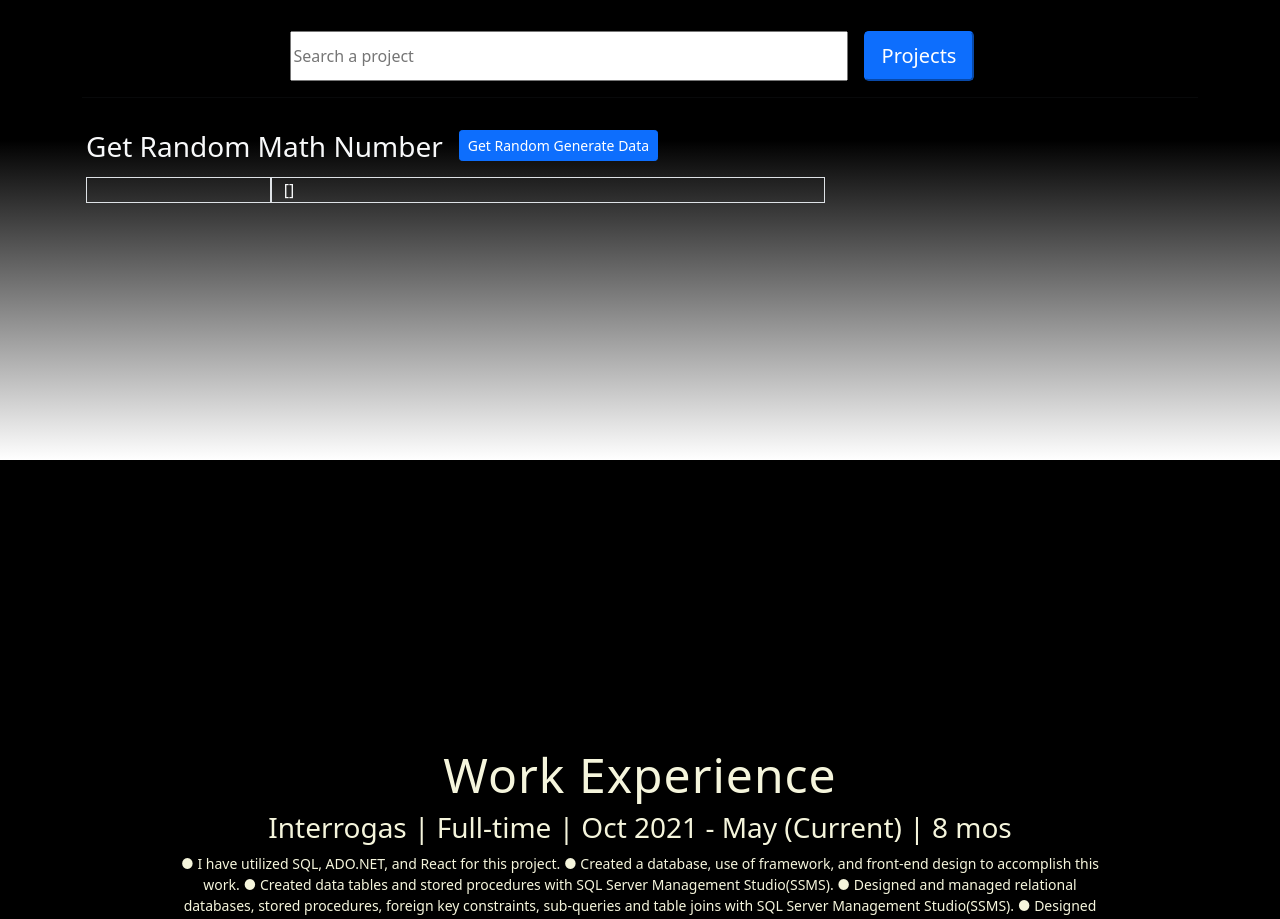
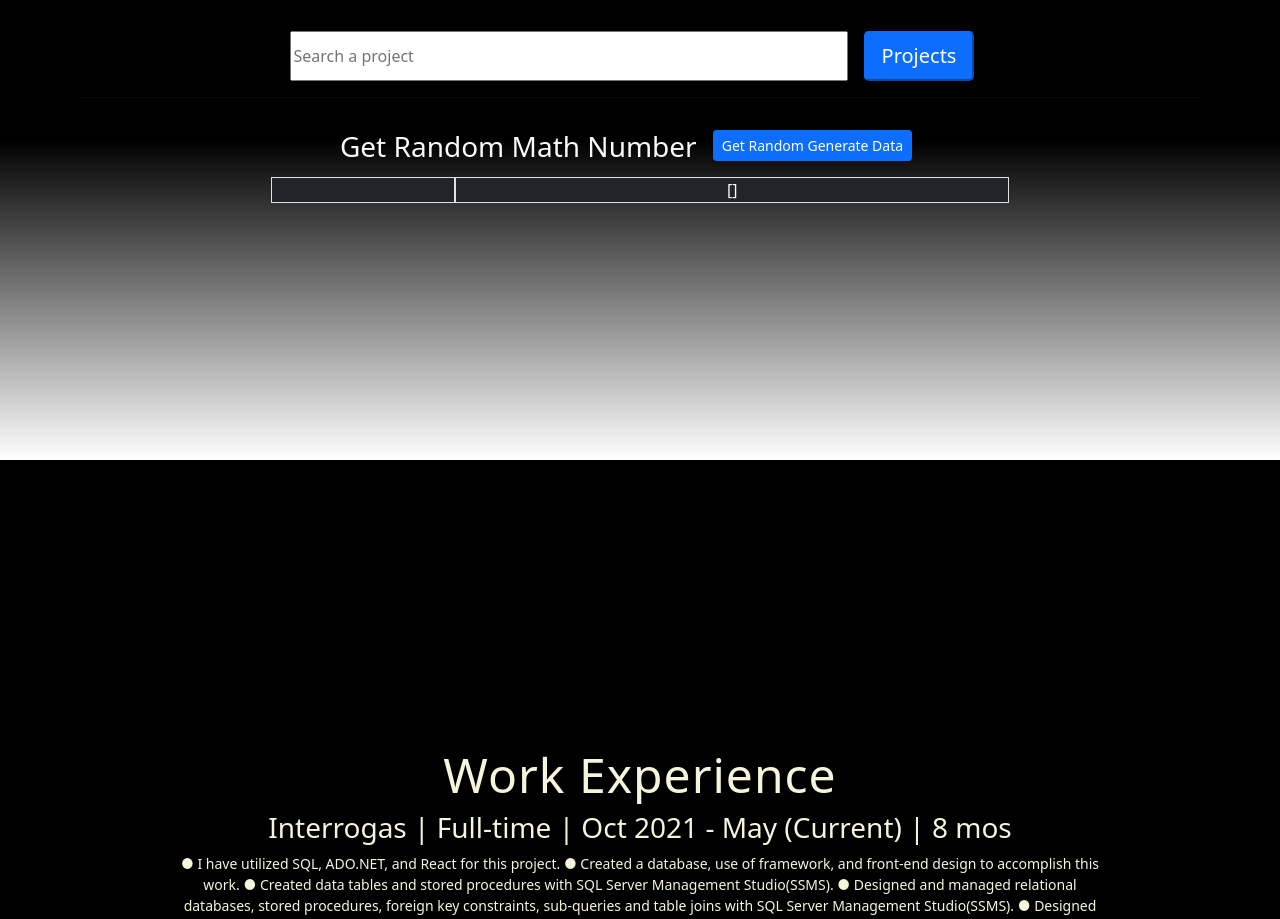
Before and after one commit to vannara43/myprojects, a React (Create React App) app: page /myprojects/math in a window 1280 px wide. Shown: the part 1140-2059 px from the top of the page. Built offline with nearby package versions, Linux system fonts and the light colour scheme.

Commit message:
updated image on cards

```diff
--- a/src/App.js
+++ b/src/App.js
@@ -68,7 +68,7 @@ function App() {
         </ul>
       </div>
 
-      <div className="container-lg width-100 p-3 justify-content-center text-light">
+      <div className="container-lg p-3 justify-content-center text-light">
         <Router>
           <Routes>
             <Route path="/myprojects" element={<PostCard />} />
--- a/src/components/postcard/data.json
+++ b/src/components/postcard/data.json
@@ -21,42 +21,42 @@
         "status": "Partial"
     },
     {
-        "img": "https://c0.wallpaperflare.com/preview/34/705/139/tasks-plan-target-list.jpg",
+        "img": "https://cdn.dribbble.com/users/303363/screenshots/2060437/final.gif",
         "title": "To Do List",
         "description": "You can add tasks into list. Use Local Storage to save list. Use UUID to generate an Id. Use Material UI for User Interface.",
         "link": "todolist",
         "status": "Complete!"
     },
     {
-        "img": "https://cdn.lynda.com/course/363873/363873-636353897673967039-16x9.jpg",
+        "img": "https://cdn.dribbble.com/users/467044/screenshots/3336590/drag_drop.gif",
         "title": "To Do List v2",
         "description": "Made a todolist that is integrated with SQL Database server. This is full stack development!",
         "link": "todolistv2",
         "status": "Complete! | MERN & PERN STACK"
     },
     {
-        "img": "https://i.imgur.com/CLZ1p8k.jpg",
+        "img": "https://i.pinimg.com/originals/7b/75/dd/7b75dda9fc31b009e65fb6eeb2b0e832.gif",
         "title": "Project Parallax",
         "description": "This is made using HTML and CSS. Parallax is a fun website style.",
         "link": "parallax",
         "status": "Complete!"
     },
     {
-        "img": "https://static7.depositphotos.com/1055089/697/v/600/depositphotos_6970081-stock-illustration-hole-in-the-webpage.jpg",
+        "img": "https://i.pinimg.com/originals/67/0b/c0/670bc0f15088200dc7bd31ff37daa245.gif",
         "title": "HTML",
         "description": "This site is built using HTML",
         "link": "html",
         "status": "Partial"
     },
     {
-        "img": "https://freefrontend.com/assets/img/css-cards/beatiful-thumbnail-card.png",
+        "img": "https://cdn.dribbble.com/users/108183/screenshots/4129974/menu_interaction_by_volorf.gif",
         "title": "Card Hover Effect",
         "description": "Card will expand content when mouse is hovering it. It will animate during hovering duration",
         "link": "cardv1",
         "status": "Complete"
     },
     {
-        "img": "https://cronuts.digital/wp-content/uploads/2020/04/navbar.jpg",
+        "img": "https://cdn.dribbble.com/users/1601692/screenshots/5343559/tab-bar-1.gif",
         "title": "Custom Menu",
         "description": "Menu that is able to navigate through the webpage",
         "link": "menu",
--- a/src/components/randommath/RandomMath.js
+++ b/src/components/randommath/RandomMath.js
@@ -27,9 +27,9 @@ function GetMath() {
   }, [location]);
 
   return (
-    <div className="container" style={{ height: "550px" }}>
-      <div className="row">
-        <div className="nav">
+    <div className="container  text-center" style={{ height: "550px" }}>
+      <div className="row ">
+        <div className="nav justify-content-center ">
           <h3>Get Random Math Number</h3>
           <p className="btn btn-primary btn-sm mx-3" onClick={getData}>
             Get Random Generate Data
@@ -37,15 +37,15 @@ function GetMath() {
         </div>
         {/* <hr /> */}
       </div>
-      <div className="row">
-        <div className="col col-lg-2 border">
+      <div className="row  justify-content-center ">
+        <div className="col col-lg-2 border bg-dark ">
           {items.map((item) => (
-            <div className="col" key={item.id}>
+            <div className="col " key={item.id}>
               {item.value}
             </div>
           ))}
         </div>
-        <div className="col col-lg-6 border">{JSON.stringify(items)}</div>
+        <div className="col col-lg-6 border bg-dark">{JSON.stringify(items)}</div>
       </div>
     </div>
   );
--- a/src/components/todolist/ToDoMain.js
+++ b/src/components/todolist/ToDoMain.js
@@ -51,7 +51,7 @@ function ToDoMain() {
   }
 
   return (
-    <div className="container bg-light opacity-75 text-dark rounded">
+    <div className="container bg-light text-dark rounded">
       <Typography variant="h2">Main Display</Typography>
       <hr />
       <ToDoForm addTodo={addTodo} />
--- a/src/components/todolistv2/MainTodo.js
+++ b/src/components/todolistv2/MainTodo.js
@@ -1,4 +1,4 @@
-import React,{Fragment} from 'react'
+import React, { Fragment } from 'react'
 import InputTodo from "./InputTodo";
 import ListTodos from './ListTodos';
 
@@ -6,13 +6,15 @@ import ListTodos from './ListTodos';
 function MainTodo() {
   return (
     <Fragment>
-      <h1>
-        Main Display
-      </h1>
+      <div className='container bg-light text-dark'>
+        <h1>
+          Main Display
+        </h1>
 
-      <div>
-        <InputTodo/>
-        <ListTodos/>
+        <div >
+          <InputTodo />
+          <ListTodos />
+        </div>
       </div>
 
 
```
